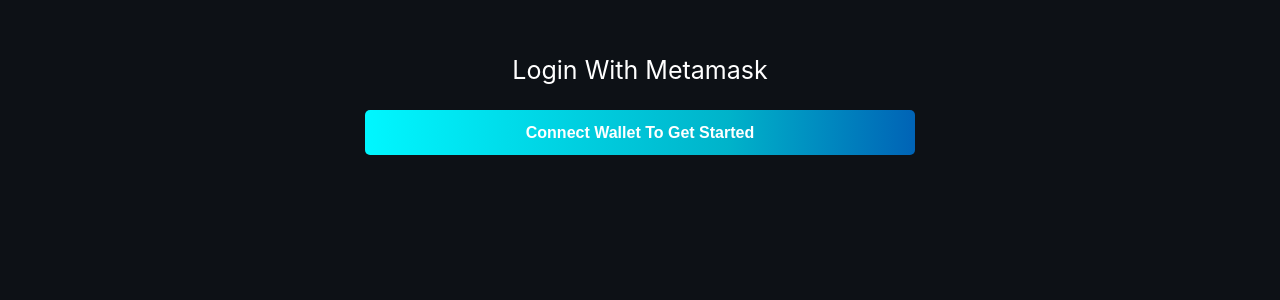
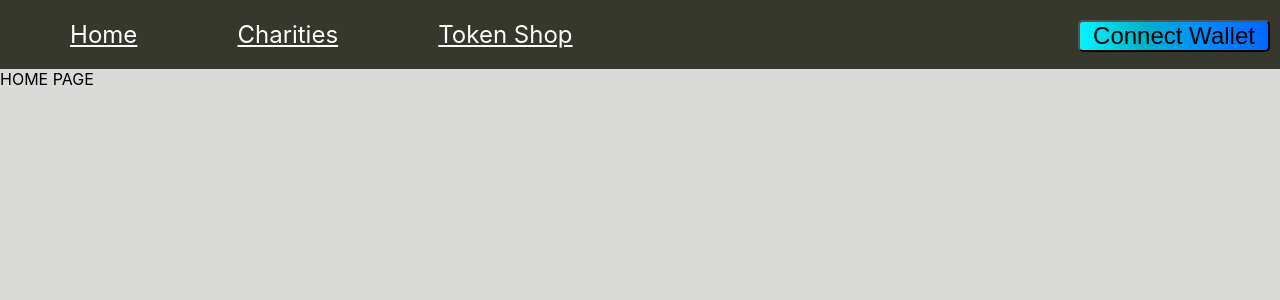
Before and after one commit to Zac369/charity-frontend, a React (Create React App) app: page / in a window 1280 px wide. Shown: the top 300 px of the page. Built offline with nearby package versions, Linux system fonts and the light colour scheme.

Commit message:
react router navbar

```diff
--- a/package.json
+++ b/package.json
@@ -9,6 +9,7 @@
     "ethers": "^5.5.2",
     "react": "^17.0.2",
     "react-dom": "^17.0.2",
+    "react-router-dom": "^6.2.1",
     "react-scripts": "4.0.3",
     "web-vitals": "^1.0.1"
   },
--- a/src/App.css
+++ b/src/App.css
@@ -1,69 +1,50 @@
-.App {
-  height: 100vh;
-  background-color: #0d1116;
-  overflow: scroll;
-  text-align: center;
+* {
+  background-color: #DADAD9;
 }
 
-.container {
-  height: 100%;
-  background-color: #0d1116;
-  display: flex;
-  flex-direction: column;
-  justify-content: space-between;
+.navbar {
+  border: 1.25rem solid #36382E;
+  color: white;
+  background-color: #36382E;
+  transition: background-color .5s;
+  text-decoration: none;
+  font-size: 1.5rem;
 }
 
-.header-container {
-  padding-top: 30px;
+.nav-link {
+  padding: 0 3.13rem;
+  color: white;
+  display: inline-block;
+  word-wrap: normal;
+  border-radius: 0.313rem;
+  background-color: #36382E;
+  transition: background-color .5s;
 }
 
-.header {
-  margin: 0;
-  font-size: 50px;
-  font-weight: bold;
-  color: white;
+.nav-link:hover {
+  background-color: #F06449;
 }
 
-.sub-text {
-  font-size: 25px;
-  color: white;
-}
-
-.content-container {
-  background-color: #a200d6;
-}
-
-.cta-button {
-  height: 45px;
-  border: 0;
-  width: auto;
-  padding-left: 40px;
-  padding-right: 40px;
-  border-radius: 5px;
+.connect-wallet-button, .connect-wallet-text {
+  position: absolute;
+  width: 12rem;
+  padding: 0 0.625rem 0 0.625rem;
+  right: 0.625rem;
+  top: 1.25rem;
+  text-align: center;
+  font-size: 1.5rem;
+  border-radius: 0.313rem;
   cursor: pointer;
-  font-size: 16px;
-  font-weight: bold;
-  color: white;
-}
-
-.connect-wallet-container {
-  display: flex;
-  flex-direction: column;
-  margin: auto;
-  max-width: 550px;
-}
-
-.connect-wallet-container img {
-  padding-bottom: 20px;
-}
-
-.connect-wallet-button {
   background-image: linear-gradient(
     to right,
     #00f7ff 0%,
     #00b3ca 33%,
-    #0018a3 66%,
-    #021197 100%
+    #008cff 66%,
+    #0066ff 100%
   );
-  background-size: 200% 200%;
 }
+
+.connect-wallet-text {
+  top: -0.313rem;
+  cursor: auto;
+}
--- a/src/App.js
+++ b/src/App.js
@@ -1,7 +1,10 @@
 import React, { useEffect, useState } from 'react';
+import { BrowserRouter as Router, Routes, Route, Link} from 'react-router-dom';
 import './App.css';
 import DisplayCharities from './Components/DisplayCharities';
-import { CONTRACT_ADDRESS } from './constants';
+import Home from './Components/Home';
+import TokenShop from './Components/TokenShop';
+import { CONTRACT_ADDRESS, shortenAddress } from './constants';
 import Charities from './utils/Charities.json';
 
 const App = () => {
@@ -63,28 +66,18 @@ const App = () => {
      */
     if (!currentAccount) {
       return (
-        <div className="connect-wallet-container">
-          <p className="sub-text">Login With Metamask</p>
-          <button
-            className="cta-button connect-wallet-button"
+          <button className="connect-wallet-button"
             onClick={connectWalletAction}
           >
-            Connect Wallet To Get Started
+            Connect Wallet
           </button>
-        </div>
       );
       /*
      * User Is Logged In
      */
     } else if (currentAccount) {
       return (
-        <div>
-          <div className="header-container">
-            <p className="sub-text">You are now logged in!</p>
-            <p className="sub-text">{currentAccount}</p>
-          </div>
-          <DisplayCharities/>
-        </div>
+        <p className="connect-wallet-text">{shortenAddress(currentAccount)}</p>
       );
     }
   };
@@ -94,13 +87,22 @@ const App = () => {
   }, []);
 
   return (
-    <div className="App">
-      <div className="container">
-        <div className="header-container">
-          {renderContent()}
-        </div>
-      </div>
-    </div>
+    <Router>
+      <nav className="navbar">
+        <Link className="nav-link" to="/"> Home </Link>
+        <Link className="nav-link" to="/charities"> Charities </Link>
+        <Link className="nav-link" to="/token">Token Shop</Link>
+
+        {renderContent()}
+
+      </nav>
+      <Routes>
+        <Route path="/" element={<Home/>} />
+        <Route path="/charities" element={<DisplayCharities/>} />
+        <Route path="/token" element={<TokenShop/>} />
+      </Routes>
+
+    </Router>
   );
 };
 
--- a/src/Components/DisplayCharities/DisplayCharities.css
+++ b/src/Components/DisplayCharities/DisplayCharities.css
@@ -3,5 +3,4 @@ td, th {
     padding: 0.5rem;
     font-size: 20px;
     font-weight: bold;
-    color: white;
 }
--- a/src/Components/DisplayCharities/index.js
+++ b/src/Components/DisplayCharities/index.js
@@ -2,7 +2,7 @@ import React, { useEffect, useState } from 'react';
 import { ethers } from 'ethers';
 
 import './DisplayCharities.css';
-import { CONTRACT_ADDRESS } from './../../constants';
+import { CONTRACT_ADDRESS, shortenAddress } from './../../constants';
 import Charities from './../../utils/Charities.json'; // ABI
 
 const DisplayCharities = () => {
@@ -12,10 +12,6 @@ const DisplayCharities = () => {
     const [newCharityAddress, setNewCharityAddress] = useState("");
     const [addingCharity, setAddingCharity] = useState(false);
     const [numOfCharities, setNumOfCharities] = useState(0);
-
-    const shortenAddress = (str) => {
-        return str.substring(0, 6) + "..." + str.substring(str.length - 4);
-      };
 
     useEffect(() => {
         const { ethereum } = window;
@@ -113,7 +109,7 @@ const DisplayCharities = () => {
                     </label>
                 </p>
                 {addingCharity === false &&
-                    <button className="cta-button connect-wallet-button" onClick={addCharityAction(newCharityName, newCharityAddress)}>
+                    <button className="add-charity-button" onClick={addCharityAction(newCharityName, newCharityAddress)}>
                     Add Charity
                     </button>
                 }
@@ -132,7 +128,8 @@ const DisplayCharities = () => {
                         </tr>
                     </thead>
                     <tbody>
-                        {allCharities.map((charity) => {
+
+                        {allCharities !== 0 && allCharities.map((charity) => {
                             return (
                                 <tr key={charity.index}>
                                     <td>{charity.name}</td>
--- /dev/null
+++ b/src/Components/Home/index.js
@@ -0,0 +1,11 @@
+import React from 'react'
+
+function Home() {
+    return (
+        <div>
+            HOME PAGE
+        </div>
+    )
+}
+
+export default Home;
--- /dev/null
+++ b/src/Components/TokenShop/index.js
@@ -0,0 +1,11 @@
+import React from 'react'
+
+function TokenShop() {
+    return (
+        <div>
+            Token Shop
+        </div>
+    )
+}
+
+export default TokenShop;
--- a/src/constants.js
+++ b/src/constants.js
@@ -1,3 +1,7 @@
 const CONTRACT_ADDRESS = '0x0101E8A6f62FaC8265DC34b280Dbe1840bC13a0C';
 
-export { CONTRACT_ADDRESS };
+const shortenAddress = (str) => {
+    return str.substring(0, 6) + "..." + str.substring(str.length - 4);
+  };
+
+export { CONTRACT_ADDRESS, shortenAddress };
```
Also changed, not shown: src/Components/Home/Home.css (added), src/Components/TokenShop/TokenShop.css (added), 1 other file (tests, documents, lock files or other folders).
